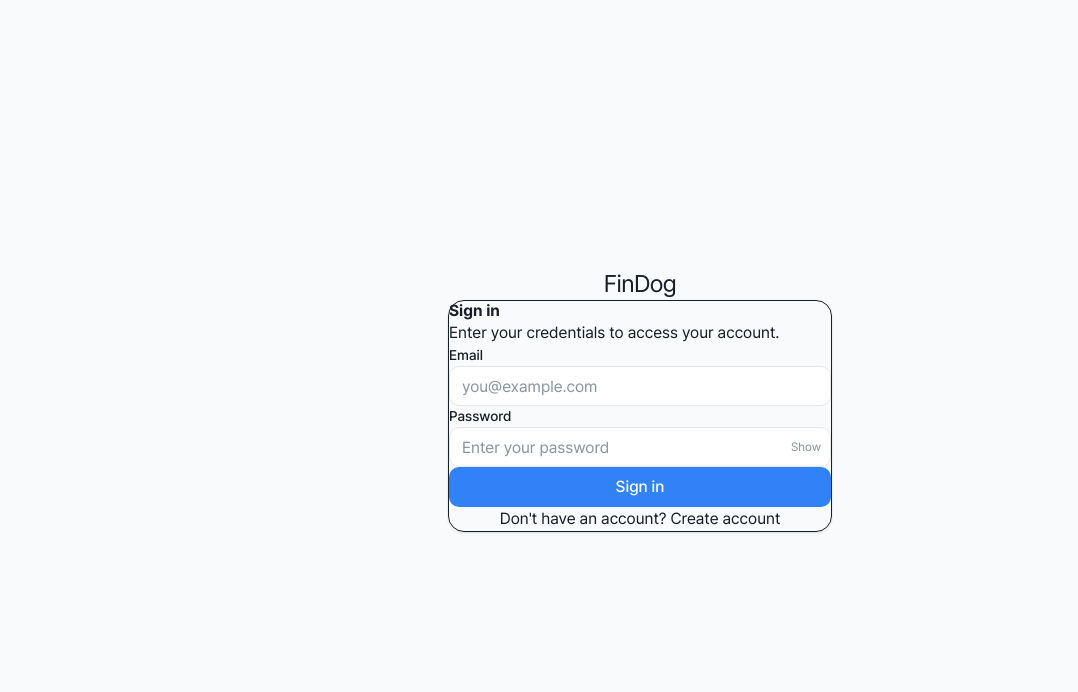
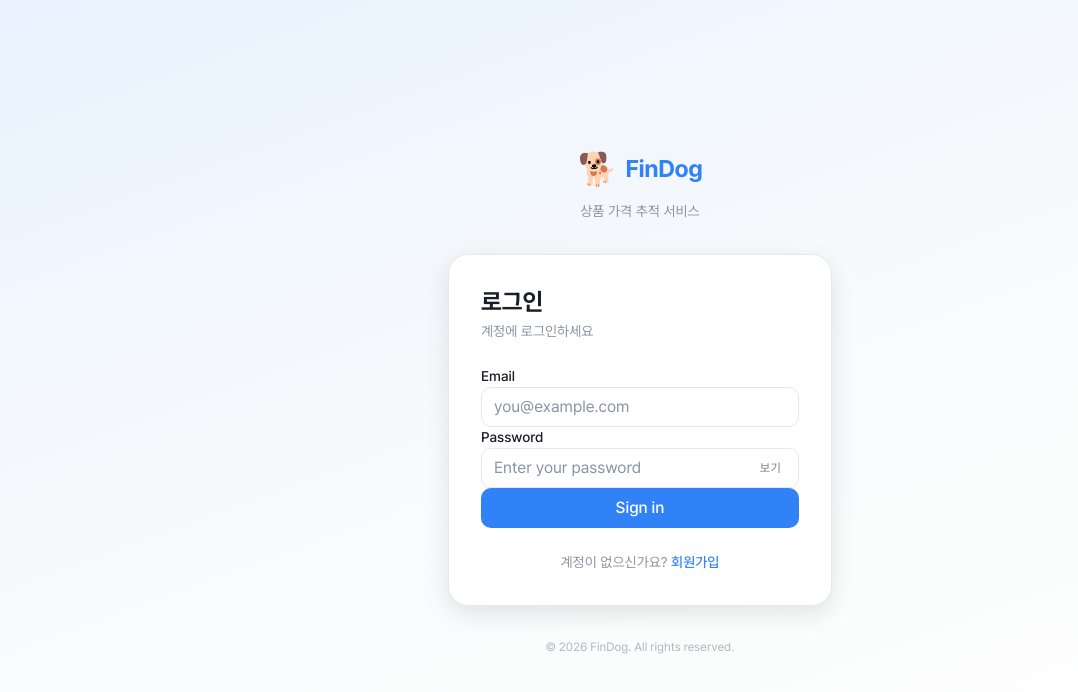
Before and after one commit to hyeonjini/findog, a Next.js app in the folder packages/frontend/: page /login in a window 1280 px wide. Shown: the top 692 px of the page, without its empty margins (0-1078 px from the left). Built offline with nearby package versions, Linux system fonts and the light colour scheme; no server answers.

Commit message:
feat(frontend): polish auth pages with brand styling

```diff
--- a/packages/frontend/src/app/(auth)/layout.tsx
+++ b/packages/frontend/src/app/(auth)/layout.tsx
@@ -5,17 +5,62 @@
 export default function AuthLayout({ children }: { children: ReactNode }) {
   return (
     <AuthProviders>
-      <div className="flex min-h-screen flex-col items-center justify-center px-[--space-4] py-[--space-8]">
-        <div className="mb-[--space-8] text-center">
+      <div
+        className="flex min-h-screen flex-col items-center justify-center px-4 py-12"
+        style={{ background: 'linear-gradient(160deg, var(--color-brand-50) 0%, var(--color-bg-subtle) 50%, var(--color-bg-base) 100%)' }}
+      >
+        {/* Logo */}
+        <div className="mb-8 flex flex-col items-center gap-2">
           <Link
             href="/"
-            className="text-2xl font-[number:--font-weight-bold] tracking-tight text-[--color-text-primary]"
+            className="flex items-center gap-2 transition-opacity hover:opacity-80"
           >
-            FinDog
+            <span style={{ fontSize: '2rem' }}>🐕</span>
+            <span
+              style={{
+                fontSize: 'var(--font-size-2xl)',
+                fontWeight: 'var(--font-weight-bold)',
+                color: 'var(--color-brand-500)',
+                letterSpacing: '-0.02em',
+              }}
+            >
+              FinDog
+            </span>
           </Link>
+          <p
+            style={{
+              fontSize: 'var(--font-size-sm)',
+              color: 'var(--color-text-muted)',
+            }}
+          >
+            상품 가격 추적 서비스
+          </p>
         </div>
 
-        <div className="w-full max-w-sm">{children}</div>
+        {/* Card wrapper */}
+        <div
+          className="w-full max-w-sm"
+          style={{
+            backgroundColor: 'var(--color-bg-base)',
+            borderRadius: 'var(--radius-xl)',
+            boxShadow: 'var(--shadow-lg)',
+            border: '1px solid var(--color-border-default)',
+            overflow: 'hidden',
+          }}
+        >
+          {children}
+        </div>
+
+        {/* Footer */}
+        <p
+          className="mt-8"
+          style={{
+            fontSize: 'var(--font-size-xs)',
+            color: 'var(--color-text-disabled)',
+          }}
+        >
+          © 2026 FinDog. All rights reserved.
+        </p>
       </div>
     </AuthProviders>
   );
--- a/packages/frontend/src/app/(auth)/login/page.tsx
+++ b/packages/frontend/src/app/(auth)/login/page.tsx
@@ -1,41 +1,46 @@
 'use client';
 
 import Link from 'next/link';
-import {
-  Card,
-  CardHeader,
-  CardTitle,
-  CardDescription,
-  CardContent,
-  CardFooter,
-} from '@findog/design-system';
 import { LoginForm } from '@/features/auth/components/LoginForm';
 
 export default function LoginPage() {
   return (
-    <Card>
-      <CardHeader>
-        <CardTitle>Sign in</CardTitle>
-        <CardDescription>
-          Enter your credentials to access your account.
-        </CardDescription>
-      </CardHeader>
+    <div className="p-8">
+      <div className="mb-6">
+        <h1
+          style={{
+            fontSize: 'var(--font-size-2xl)',
+            fontWeight: 'var(--font-weight-bold)',
+            color: 'var(--color-text-primary)',
+            marginBottom: '0.25rem',
+          }}
+        >
+          로그인
+        </h1>
+        <p style={{ fontSize: 'var(--font-size-sm)', color: 'var(--color-text-muted)' }}>
+          계정에 로그인하세요
+        </p>
+      </div>
 
-      <CardContent>
       <LoginForm />
-      </CardContent>
 
-      <CardFooter>
-        <p className="w-full text-center text-[length:--font-size-sm] text-[--color-text-muted]">
-          Don&apos;t have an account?{' '}
+      <p
+        className="mt-6 text-center"
+        style={{ fontSize: 'var(--font-size-sm)', color: 'var(--color-text-muted)' }}
+      >
+        계정이 없으신가요?{' '}
         <Link
           href="/register"
-            className="font-[number:--font-weight-medium] text-[--color-brand-500] hover:text-[--color-brand-600] underline-offset-4 hover:underline"
+          style={{
+            color: 'var(--color-brand-500)',
+            fontWeight: 'var(--font-weight-medium)',
+            textDecoration: 'none',
+          }}
+          className="hover:underline"
         >
-            Create account
+          회원가입
         </Link>
       </p>
-      </CardFooter>
-    </Card>
+    </div>
   );
 }
--- a/packages/frontend/src/app/(auth)/register/page.tsx
+++ b/packages/frontend/src/app/(auth)/register/page.tsx
@@ -1,41 +1,46 @@
 'use client';
 
 import Link from 'next/link';
-import {
-  Card,
-  CardHeader,
-  CardTitle,
-  CardDescription,
-  CardContent,
-  CardFooter,
-} from '@findog/design-system';
 import { RegisterForm } from '@/features/auth/components/RegisterForm';
 
 export default function RegisterPage() {
   return (
-    <Card>
-      <CardHeader>
-        <CardTitle>Create account</CardTitle>
-        <CardDescription>
-          Sign up to start tracking your products.
-        </CardDescription>
-      </CardHeader>
+    <div className="p-8">
+      <div className="mb-6">
+        <h1
+          style={{
+            fontSize: 'var(--font-size-2xl)',
+            fontWeight: 'var(--font-weight-bold)',
+            color: 'var(--color-text-primary)',
+            marginBottom: '0.25rem',
+          }}
+        >
+          회원가입
+        </h1>
+        <p style={{ fontSize: 'var(--font-size-sm)', color: 'var(--color-text-muted)' }}>
+          가격 추적을 시작하세요
+        </p>
+      </div>
 
-      <CardContent>
       <RegisterForm />
-      </CardContent>
 
-      <CardFooter>
-        <p className="w-full text-center text-[length:--font-size-sm] text-[--color-text-muted]">
-          Already have an account?{' '}
+      <p
+        className="mt-6 text-center"
+        style={{ fontSize: 'var(--font-size-sm)', color: 'var(--color-text-muted)' }}
+      >
+        이미 계정이 있으신가요?{' '}
         <Link
           href="/login"
-            className="font-[number:--font-weight-medium] text-[--color-brand-500] hover:text-[--color-brand-600] underline-offset-4 hover:underline"
+          style={{
+            color: 'var(--color-brand-500)',
+            fontWeight: 'var(--font-weight-medium)',
+            textDecoration: 'none',
+          }}
+          className="hover:underline"
         >
-            Sign in
+          로그인
         </Link>
       </p>
-      </CardFooter>
-    </Card>
+    </div>
   );
 }
--- a/packages/frontend/src/features/auth/components/LoginForm.tsx
+++ b/packages/frontend/src/features/auth/components/LoginForm.tsx
@@ -140,18 +140,23 @@
             aria-label={showPassword ? 'Hide password' : 'Show password'}
             style={{
               position: 'absolute',
-              right: '10px',
+              right: '12px',
               top: '50%',
               transform: 'translateY(-50%)',
               background: 'none',
               border: 'none',
               cursor: 'pointer',
               color: 'var(--color-text-muted)',
-              fontSize: '12px',
-              padding: '0',
+              fontSize: 'var(--font-size-xs)',
+              fontWeight: 'var(--font-weight-medium)',
+              padding: '4px 6px',
+              borderRadius: 'var(--radius-sm)',
+              letterSpacing: '0.02em',
             }}
+            onMouseEnter={(e) => { (e.currentTarget as HTMLButtonElement).style.color = 'var(--color-text-primary)'; }}
+            onMouseLeave={(e) => { (e.currentTarget as HTMLButtonElement).style.color = 'var(--color-text-muted)'; }}
           >
-            {showPassword ? 'Hide' : 'Show'}
+            {showPassword ? '숨기기' : '보기'}
           </button>
         </div>
         {fieldErrors.password && (
--- a/packages/frontend/src/features/auth/components/RegisterForm.tsx
+++ b/packages/frontend/src/features/auth/components/RegisterForm.tsx
@@ -137,18 +137,23 @@
             aria-label={showPassword ? 'Hide password' : 'Show password'}
             style={{
               position: 'absolute',
-              right: '10px',
+              right: '12px',
               top: '50%',
               transform: 'translateY(-50%)',
               background: 'none',
               border: 'none',
               cursor: 'pointer',
               color: 'var(--color-text-muted)',
-              fontSize: '12px',
-              padding: '0',
+              fontSize: 'var(--font-size-xs)',
+              fontWeight: 'var(--font-weight-medium)',
+              padding: '4px 6px',
+              borderRadius: 'var(--radius-sm)',
+              letterSpacing: '0.02em',
             }}
+            onMouseEnter={(e) => { (e.currentTarget as HTMLButtonElement).style.color = 'var(--color-text-primary)'; }}
+            onMouseLeave={(e) => { (e.currentTarget as HTMLButtonElement).style.color = 'var(--color-text-muted)'; }}
           >
-            {showPassword ? 'Hide' : 'Show'}
+            {showPassword ? '숨기기' : '보기'}
           </button>
         </div>
         {fieldErrors.password && (
```
Lines whose indentation alone changed are shown as unchanged.
